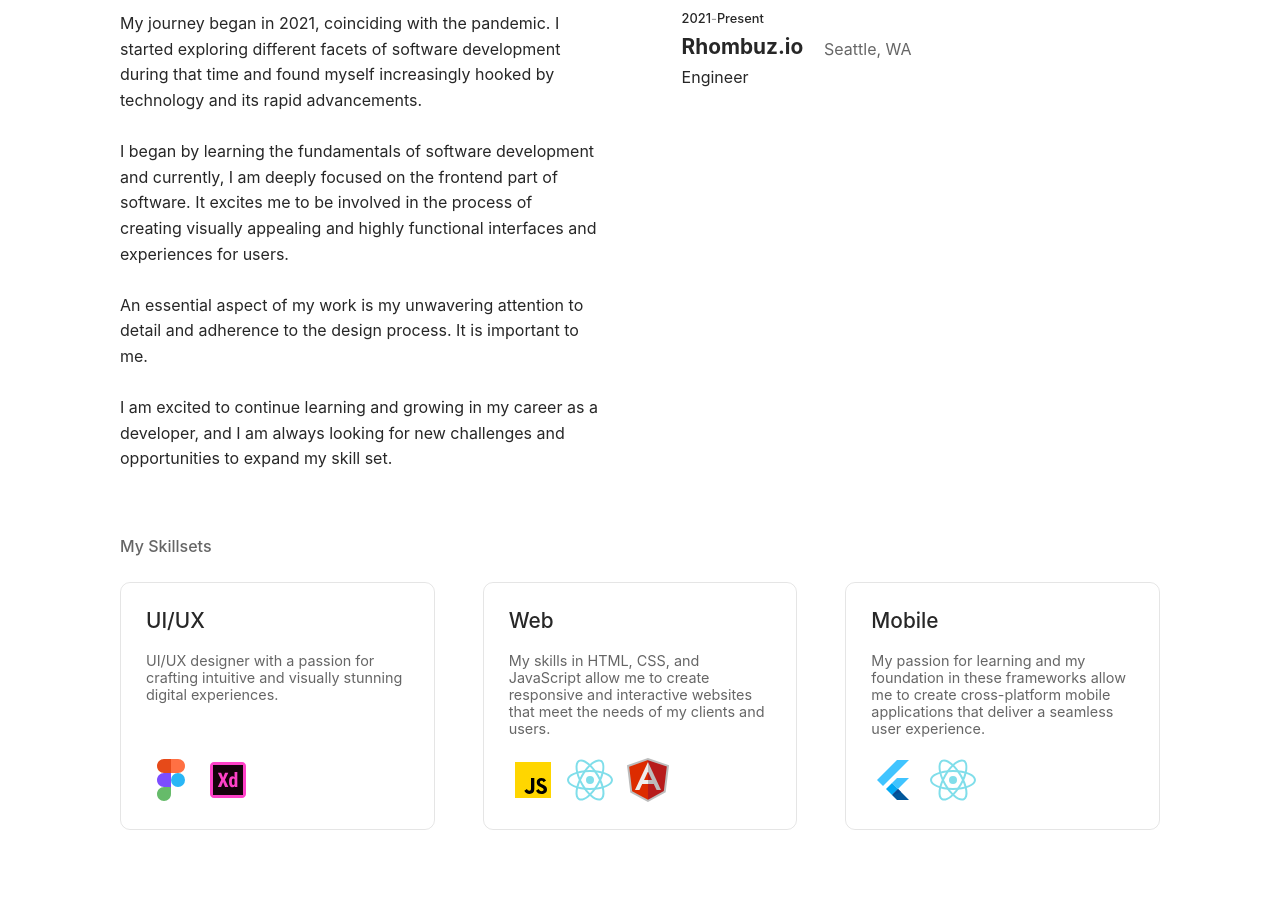
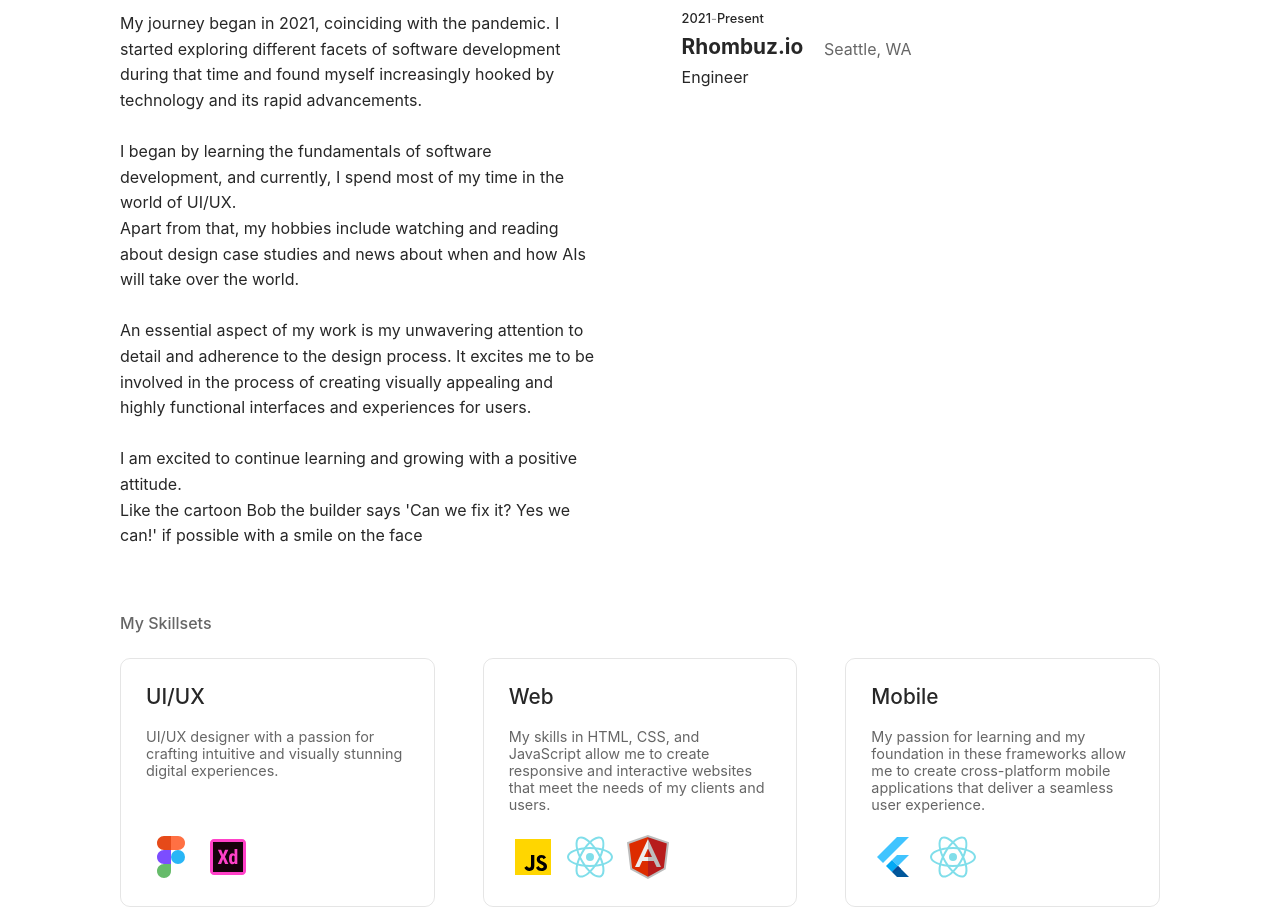
Before and after one commit to vishnumohanan404/myportfolio, a React (Create React App) app: page / in a window 1280 px wide. Shown: the part 840-1759 px from the top of the page. Built offline with nearby package versions, Linux system fonts and the light colour scheme.

Commit message:
text updates

```diff
--- a/src/components/AboutSection/index.js
+++ b/src/components/AboutSection/index.js
@@ -55,20 +55,23 @@ const AboutSection = () => {
               rapid advancements.
             </p>
             <p>
-              I began by learning the fundamentals of software development and
-              currently, I am deeply focused on the frontend part of software.
-              It excites me to be involved in the process of creating visually
-              appealing and highly functional interfaces and experiences for
-              users.
+              I began by learning the fundamentals of software development, and
+              currently, I spend most of my time in the world of UI/UX. <br />
+              Apart from that, my hobbies include watching and reading about
+              design case studies and news about when and how AIs will take over
+              the world.
             </p>
             <p>
               An essential aspect of my work is my unwavering attention to
-              detail and adherence to the design process. It is important to me.
+              detail and adherence to the design process. It excites me to be
+              involved in the process of creating visually appealing and highly
+              functional interfaces and experiences for users.
             </p>
             <p>
-              I am excited to continue learning and growing in my career as a
-              developer, and I am always looking for new challenges and
-              opportunities to expand my skill set.
+              I am excited to continue learning and growing with a positive
+              attitude. <br />
+              Like the cartoon Bob the builder says 'Can we fix it? Yes we can!'
+              if possible with a smile on the face
             </p>
           </div>
         </div>
```
